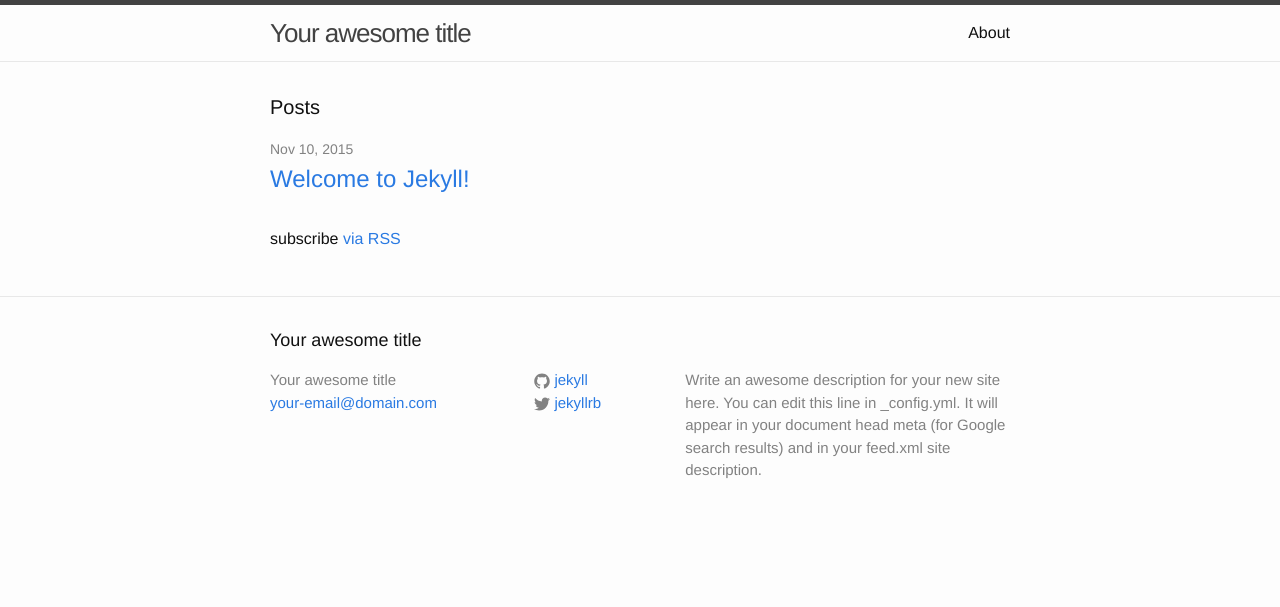
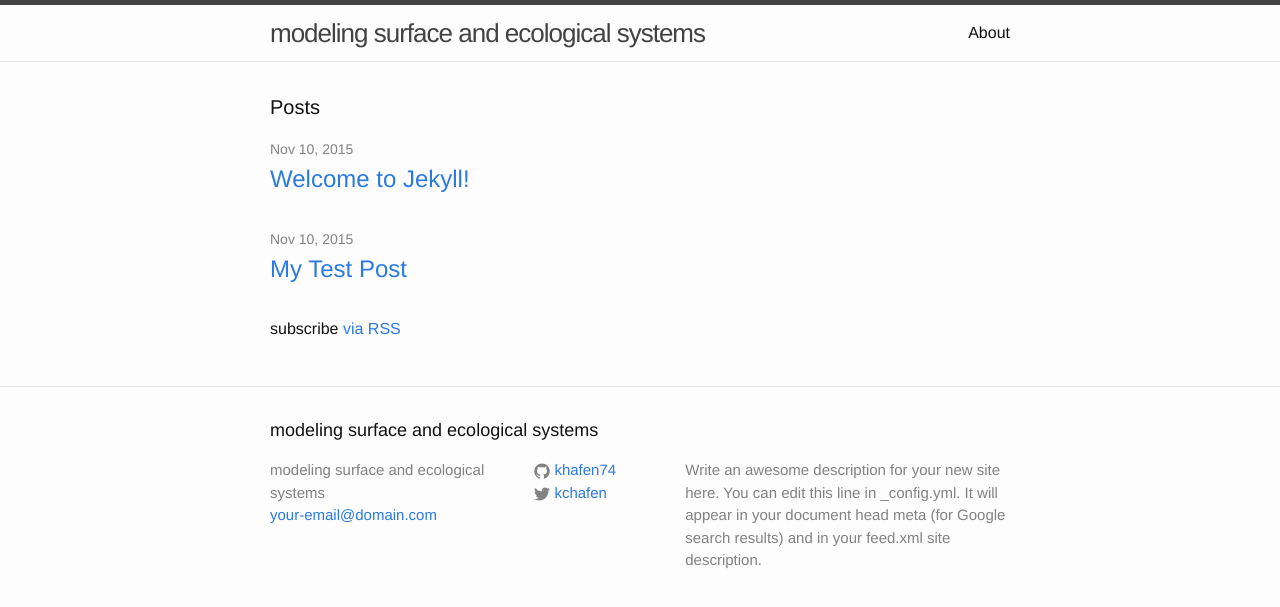
Before and after one commit to khafen74/khafen74.github.io, a Jekyll site: the page built from index.html, in a window 1280 px wide. Shown: the top 607 px of the page. Built offline with Jekyll 4.4.1, drawn with Linux system fonts in a browser that asks for light colours.

Commit message:
changed configuration, added test post

```diff
--- a/_config.yml
+++ b/_config.yml
@@ -6,7 +6,7 @@
 # 'jekyll serve'. If you change this file, please restart the server process.
 
 # Site settings
-title: Your awesome title
+title: modeling surface and ecological systems
 email: your-email@domain.com
 description: > # this means to ignore newlines until "baseurl:"
   Write an awesome description for your new site here. You can edit this
@@ -14,8 +14,8 @@ description: > # this means to ignore newlines until "baseurl:"
   Google search results) and in your feed.xml site description.
 baseurl: "" # the subpath of your site, e.g. /blog
 url: "http://yourdomain.com" # the base hostname & protocol for your site
-twitter_username: jekyllrb
-github_username:  jekyll
+twitter_username: kchafen
+github_username:  khafen74
 
 # Build settings
 markdown: kramdown
--- /dev/null
+++ b/_posts/2015-11-10-My -Test-Post.markdown
@@ -0,0 +1,5 @@
+---
+layout: post
+title: My Test Post
+---
+Just testing out how Jekyll works. Seems good so far.
```
